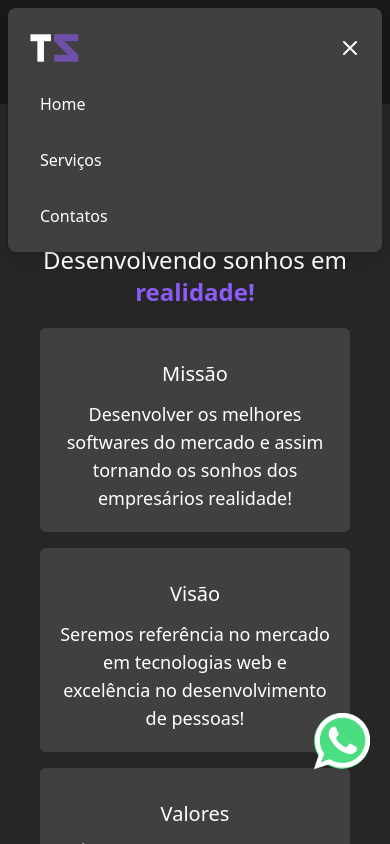
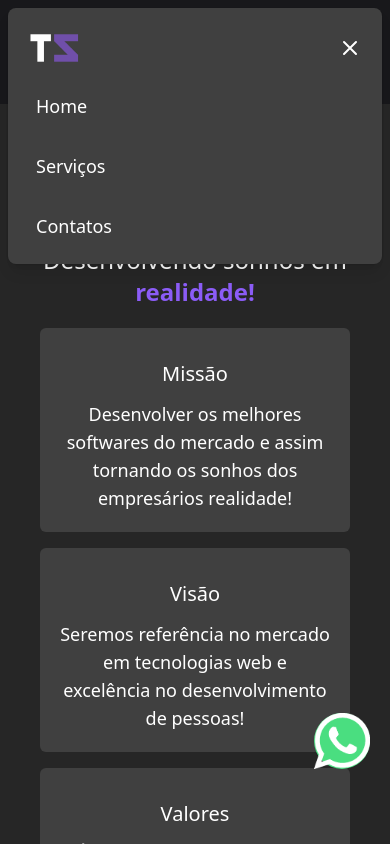
Before and after one commit to yurirsantos/tess, a React (Vite) app: page / in a window 390 px wide. Both pictures are taken after a click on the button 362 px from the left and 52 px from the top of the page. Shown: the top 844 px of the page. Built offline with nearby package versions, Linux system fonts and the light colour scheme.

Commit message:
correção

```diff
--- a/src/Components/Navbar/Navbar.jsx
+++ b/src/Components/Navbar/Navbar.jsx
@@ -87,12 +87,8 @@ export function Navbar() {
               <div className="mt-6">
                 <nav className="grid gap-y-8">
                   {navigation.map(item => (
-                    <Link
-                      key={item.title}
-                      to={item.href}
-                      className="-m-3 p-3 flex items-center rounded-md hover:bg-gray-50 group"
-                    >
-                      <span className="ml-3 text-base font-medium text-white group-hover:text-gray-800">
+                    <Link key={item.title} to={item.href}>
+                      <span className="text-lg font-medium text-white hover:text-gray-600 hover:bg-gray-200 p-2 rounded-md">
                         {item.title}
                       </span>
                     </Link>
```
Also changed, not shown: 14 other files (tests, documents, lock files or other folders).
